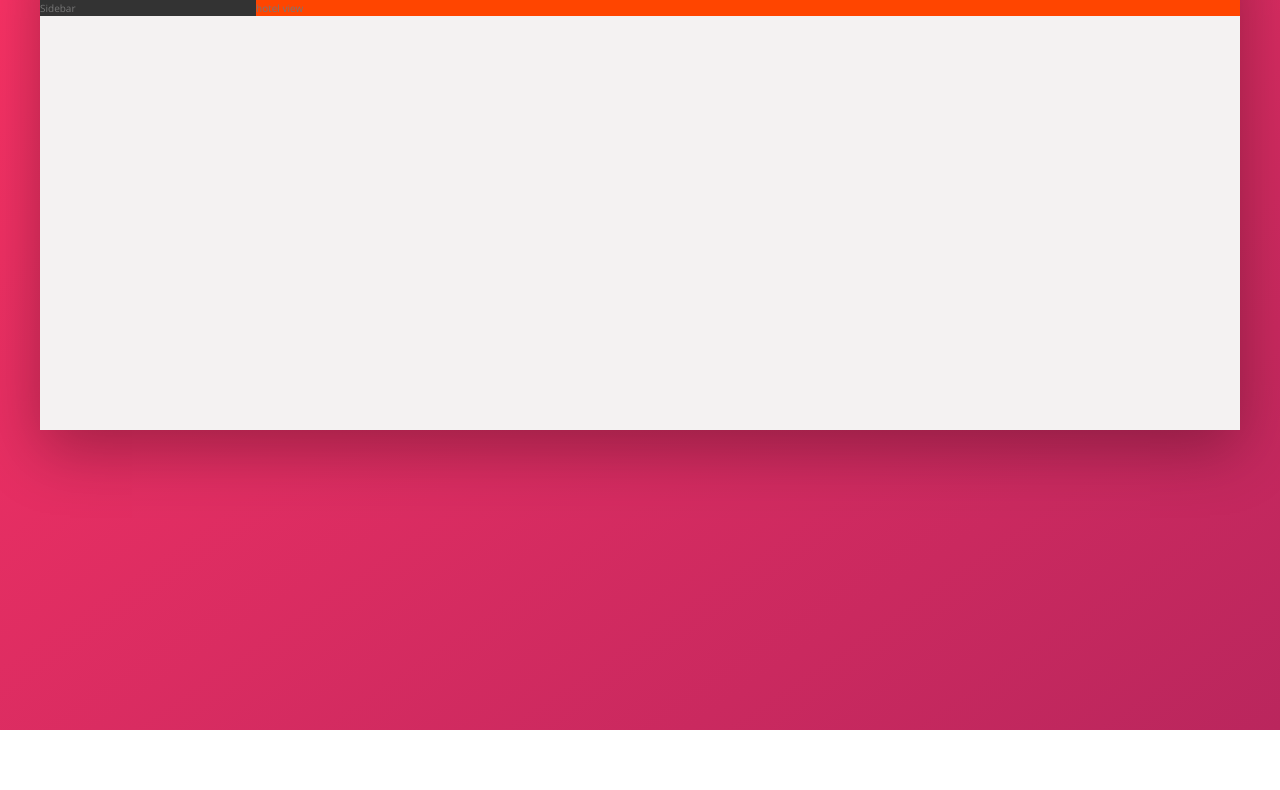
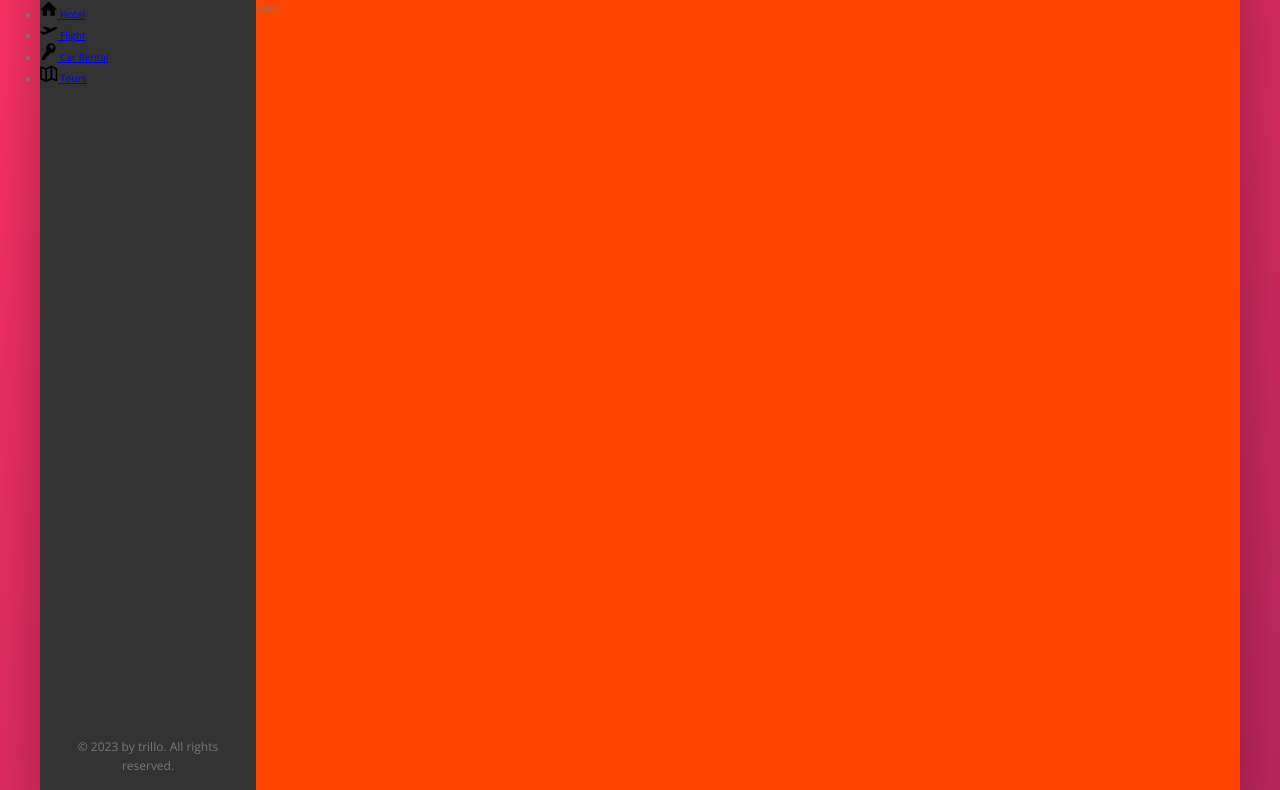
Before and after one commit to dsinkey/flexbox-trillo, a website: page index.html in a window 1280 px wide. Shown: the part 150-940 px from the top of the page. Before the commit the page ends 880 px from the top, so only its background shows below. Drawn offline with nearby package versions, Linux system fonts and the light colour scheme.

Commit message:
Fix HTML, add HTML for NavSideBar, styling for legal text

```diff
--- a/index.html
+++ b/index.html
@@ -15,19 +15,30 @@
 	</head>
 	<body>
 		<div class="container">
-			<header class="header"><img src="img/logo.png" alt="trillo logo" class="logo">
+			<header class="header">
+				<img src="img/logo.png" alt="trillo logo" class="logo" />
+
 				<form action="#" class="search">
-                <input placeholder="Search Hotels" type="text" class="search__input">
+					<input
+						placeholder="Search Hotels"
+						type="text"
+						class="search__input"
+					/>
 					<button class="search__button">
 						<svg class="search__icon">
-                        <use xlink:href="img/sprite.svg#icon-magnifying-glass"></use>
+							<use
+								xlink:href="img/sprite.svg#icon-magnifying-glass"
+							></use>
 						</svg>
 					</button>
 				</form>
+
 				<nav class="user-nav">
 					<div class="user-nav__icon-box">
 						<svg class="user-nav__icon">
-                        <use xlink:href="img/sprite.svg#icon-bookmark"></use>
+							<use
+								xlink:href="img/sprite.svg#icon-bookmark"
+							></use>
 						</svg>
 						<span class="user-nav__notification">7</span>
 					</div>
@@ -38,16 +49,65 @@
 						<span class="user-nav__notification">13</span>
 					</div>
 					<div class="user-nav__user">
-                    <img src="img/user.jpg" alt="User photo" class="user-nav__user-photo">
+						<img
+							src="img/user.jpg"
+							alt="User photo"
+							class="user-nav__user-photo"
+						/>
 						<span class="user-nav__user-name">Jonas</span>
 					</div>
 				</nav>
 			</header>
 			<div class="content">
-                <nav class="sidebar">Sidebar</nav>
-                <main class="hotel-view">
-                    hotel view
-                </main>
+				<nav class="sidebar">
+					<ul class="side-nav">
+						<li class="side-nav__link">
+							<a href="#" class="side-nav__link">
+								<svg class="side-nav__icon">
+									<use
+										xlink:href="img/sprite.svg#icon-home"
+									></use>
+								</svg>
+								<span>Hotel</span>
+							</a>
+						</li>
+						<li class="side-nav__link">
+							<a href="#" class="side-nav__link">
+								<svg class="side-nav__icon">
+									<use
+										xlink:href="img/sprite.svg#icon-aircraft-take-off"
+									></use>
+								</svg>
+								<span>Flight</span>
+							</a>
+						</li>
+						<li class="side-nav__link">
+							<a href="#" class="side-nav__link">
+								<svg class="side-nav__icon">
+									<use
+										xlink:href="img/sprite.svg#icon-key"
+									></use>
+								</svg>
+								<span>Car Rental</span>
+							</a>
+						</li>
+						<li class="side-nav__link">
+							<a href="#" class="side-nav__link">
+								<svg class="side-nav__icon">
+									<use
+										xlink:href="img/sprite.svg#icon-map"
+									></use>
+								</svg>
+								<span>Tours</span>
+							</a>
+						</li>
+					</ul>
+					<div class="legal">
+						&copy; 2023 by trillo. All rights reserved.
+					</div>
+				</nav>
+				<main class="hotel-view">Hotel</main>
+			</div>
 		</div>
 	</body>
 </html>
--- a/sass/_components.scss
+++ b/sass/_components.scss
@@ -96,3 +96,24 @@
 		margin-right: 1rem;
 	}
 }
+
+//Side navigation
+
+.side-nav {
+	&__item {
+	}
+	&__link {
+	}
+	&__icon {
+		width: 1.75rem;
+		height: 1.75rem;
+	}
+}
+
+// Legal
+.legal {
+	font-size: 1.2rem;
+	color: var(--color-grey-dark-4);
+	text-align: center;
+	padding: 2.5rem;
+}
--- a/sass/_layout.scss
+++ b/sass/_layout.scss
@@ -23,9 +23,13 @@
 .sidebar {
 	background-color: var(--color-grey-dark-1);
 	flex: 0 0 18%;
+	display: flex;
+	flex-direction: column;
+	justify-content: space-between;
 }
 
 .hotel-view {
 	background-color: orangered;
+	height: 80rem;
 	flex: 1;
 }
```
Also changed, not shown: css/style.css. Lines whose indentation alone changed are shown as unchanged.
